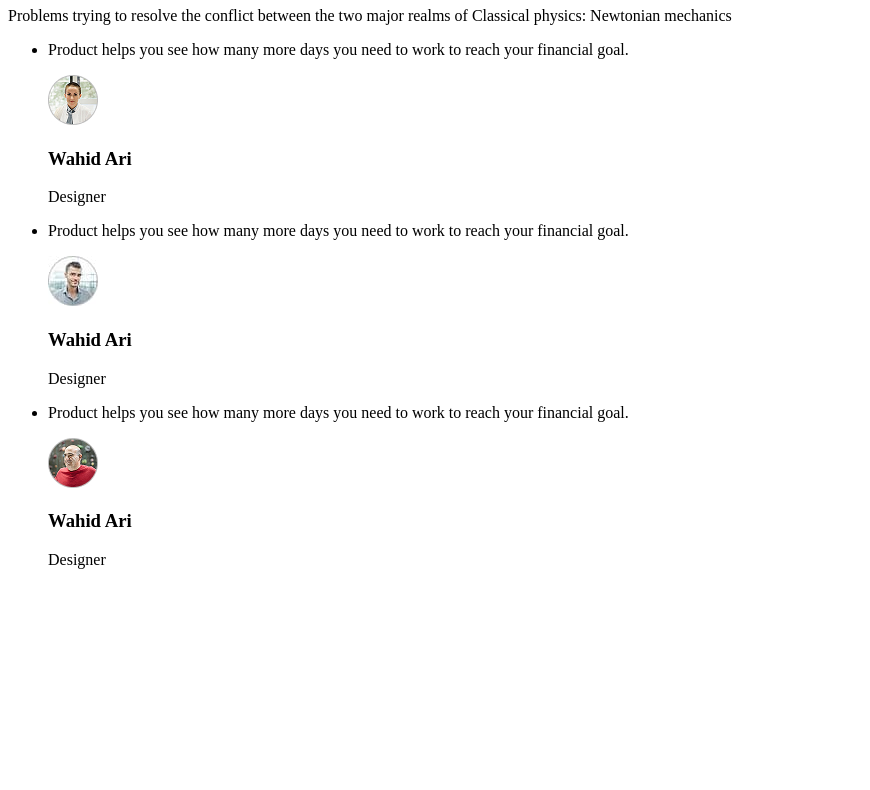
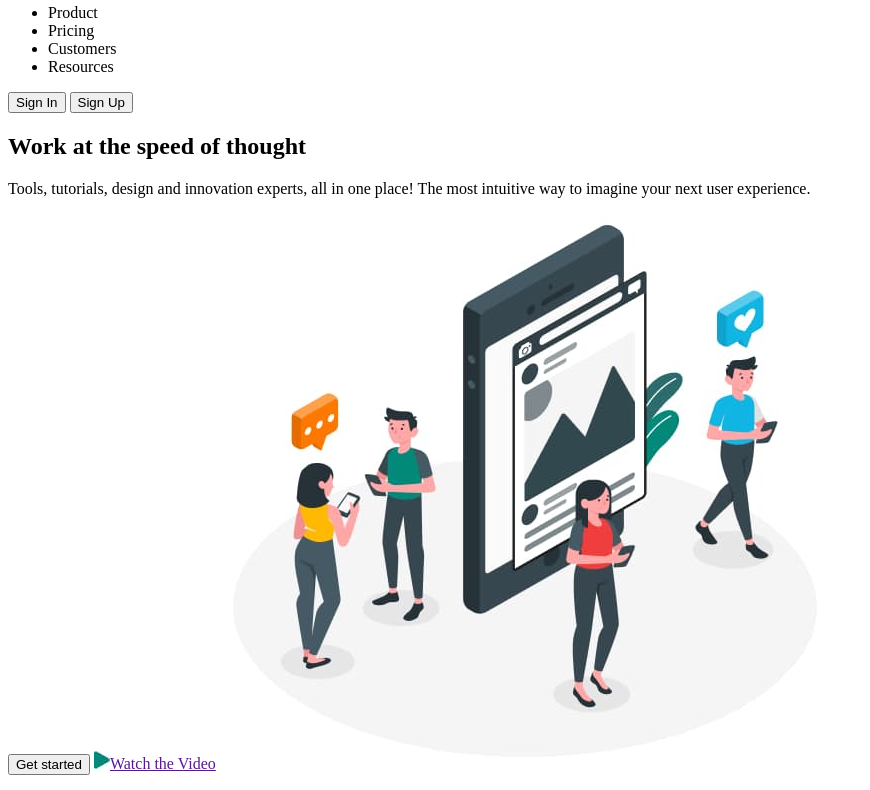
Before and after one commit to liliialuma/extra-lesson-29-03-2025, a plain HTML site: page index.html in a window 1280 px wide. Shown: the part 60-850 px from the top of the page, without its empty margins (0-870 px from the left). Before the commit the page ends 800 px from the top, so only its background shows below. Drawn offline with Linux system fonts and the light colour scheme.

Commit message:
add index file, images

```diff
--- a/index.html
+++ b/index.html
@@ -6,7 +6,30 @@
     <title>Product Business</title>
 </head>
 <body>
+    <header>
+        <a href="./index.html"><img src="./images/logo.jpg" alt="logo"></a>
+        <nav>
+            <ul>
+                <li><a href=""></a>Product</li>
+                <li><a href=""></a>Pricing</li>
+                <li><a href=""></a>Customers</li>
+                <li><a href=""></a>Resources</li>
+            </ul>
+            <button>Sign In</button>
+            <button>Sign Up</button>
+        </nav>
+    </header>
     <main>
+        <!--Work at the speed of throught-->
+        <section>
+            <h1>Work at the speed of thought</h1>
+            <p>Tools, tutorials, design and innovation experts, all in one place! The most intuitive way to imagine your next user experience.</p>
+            <button>Get started</button>
+            <img src="./images/triangle-6.jpg"><a href="">Watch the Video</a>
+            <img src="./images/hero-img.jpg" alt="team at working process" width="610" height="555">
+
+
+        </section>
         <!-- What Clients Say -->
         <section>
             <h2>What Clients Say</h2>
```
Also changed, not shown: images/hero-img.jpg (added), images/logo.jpg (added), images/triangle-6.jpg (added).
